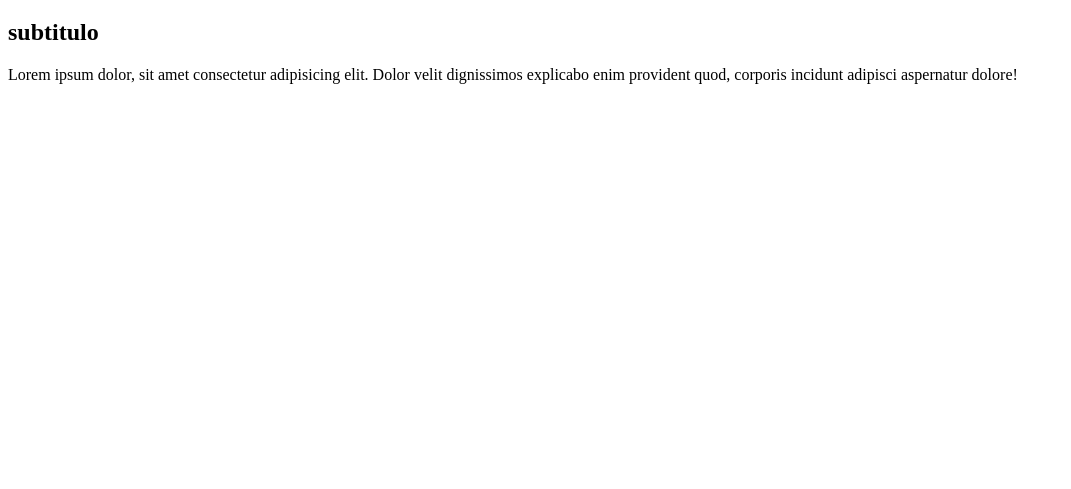
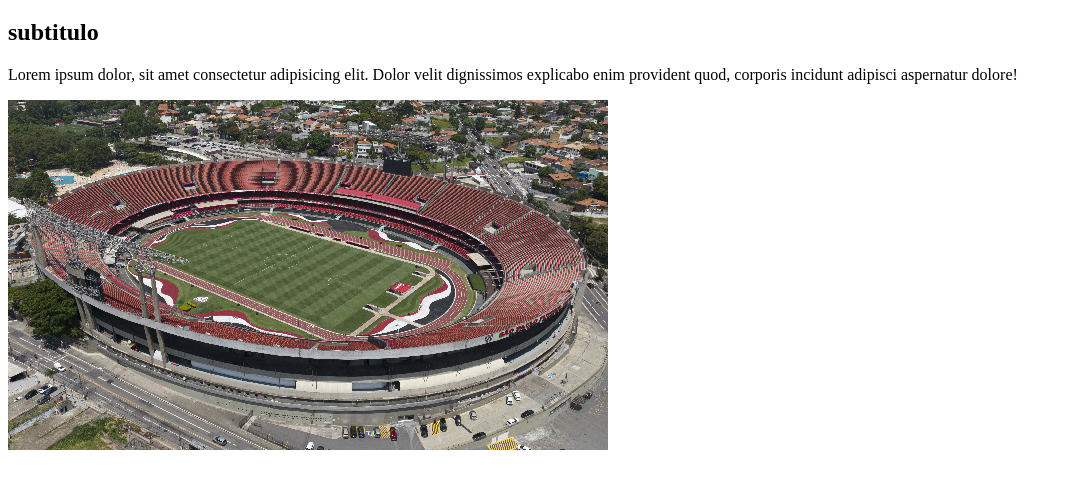
Before and after one commit to guichedid/minhapasta, a plain HTML site: page index.html in a window 1280 px wide. Shown: the part 61-550 px from the top of the page, without its empty margins (0-1071 px from the left). Drawn offline with Linux system fonts and the light colour scheme.

Commit message:
Adicionei imagem

```diff
--- a/index.html
+++ b/index.html
@@ -10,7 +10,7 @@
     <h2>subtitulo</h2>
 
 <p>Lorem ipsum dolor, sit amet consectetur adipisicing elit. Dolor velit dignissimos explicabo enim provident quod, corporis incidunt adipisci aspernatur dolore!</p>
-
+<img src="/morumbi.png" alt="">
 
 </body>
 </html>
```
Also changed, not shown: morumbi.png (added).
